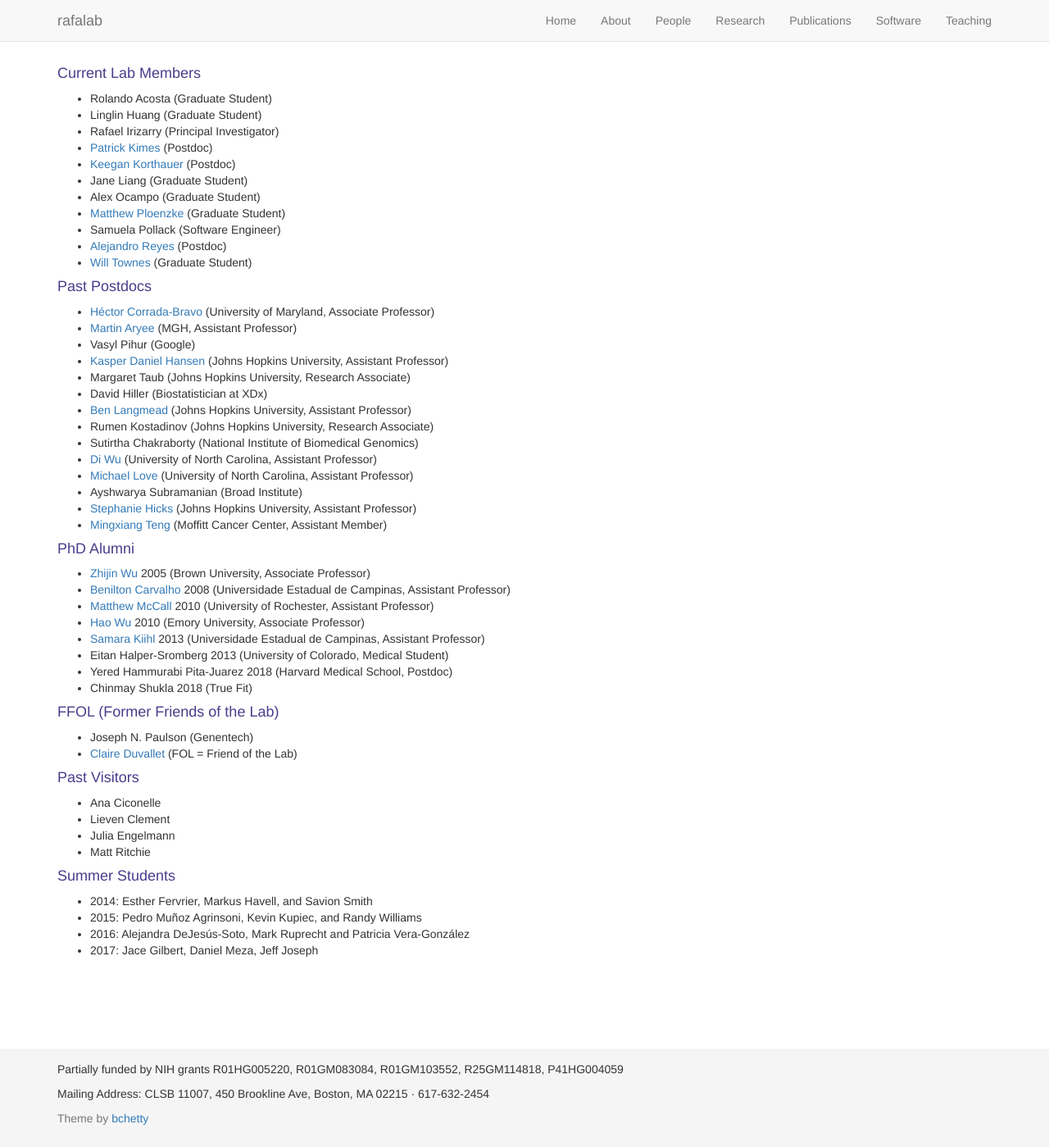
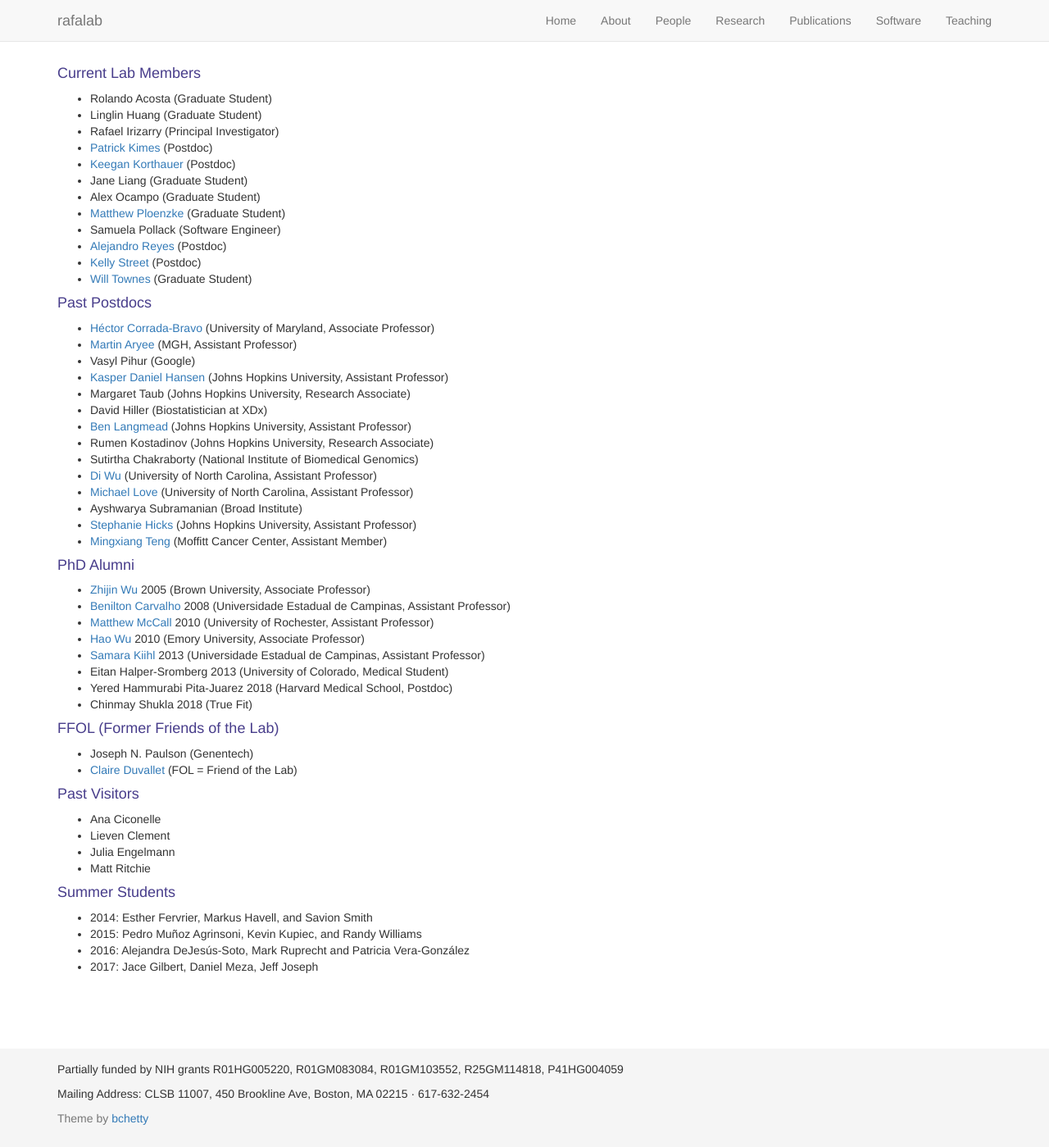
Before and after one commit to rafalab/rafalab.github.io, a Jekyll site: the page built from pages/people.md, in a window 1280 px wide and 1399 px high. Shown: the whole window at 82% size. Built offline with Jekyll 4.4.1, drawn with Linux system fonts in a browser that asks for light colours; nearby versions of some CDN libraries.

Commit message:
Added Kelly

```diff
--- a/pages/people.md
+++ b/pages/people.md
@@ -15,6 +15,7 @@ title: people
 - [Matthew Ploenzke](https://mploenzke.github.io/) (Graduate Student)
 - Samuela Pollack (Software Engineer)
 - [Alejandro Reyes](http://alejandroreyes.org/) (Postdoc)
+- [Kelly Street](https://github.com/kstreet13/) (Postdoc)
 - [Will Townes](https://willtownes.github.io/) (Graduate Student)
 
 #### Past Postdocs
```
